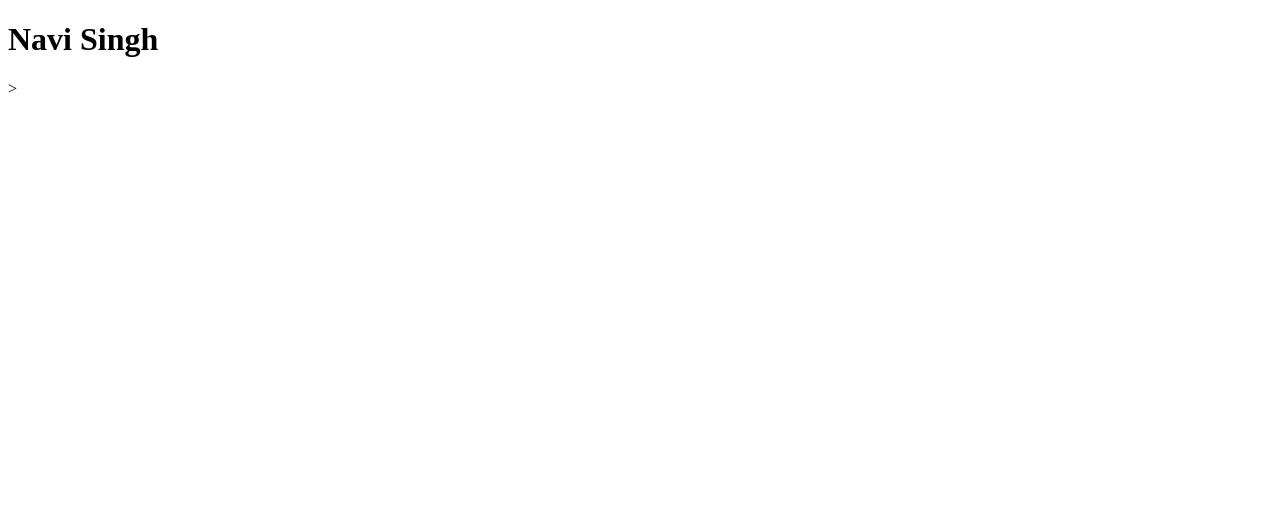
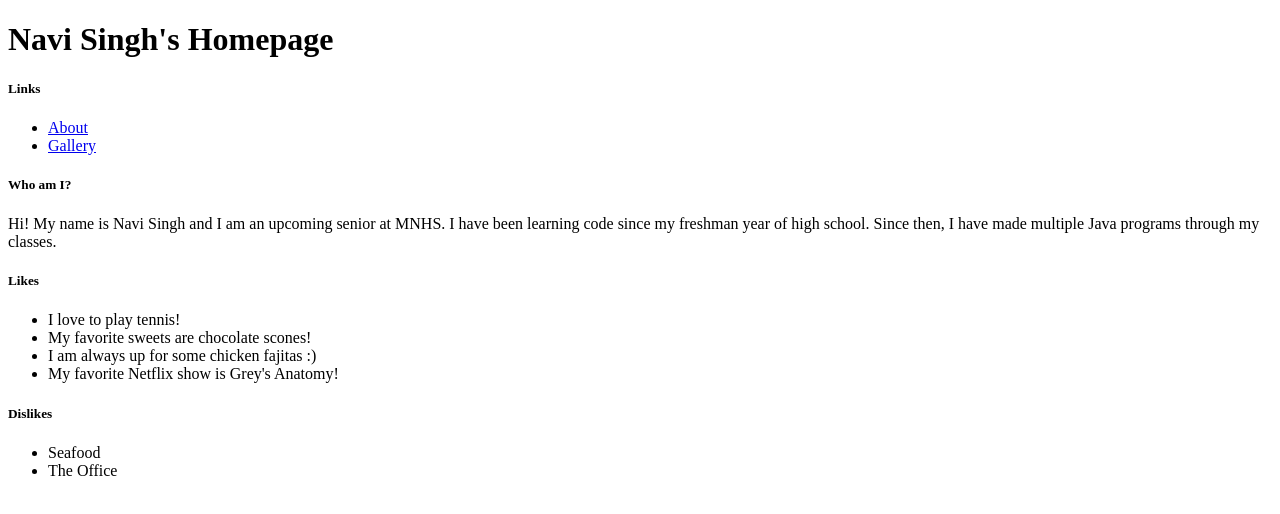
Before and after one commit to navisingh2/Portfolio, a plain HTML site: page index.html in a window 1280 px wide. Drawn offline with Linux system fonts and the light colour scheme.

Commit message:
my first commit

```diff
--- a/index.html
+++ b/index.html
@@ -1,10 +1,37 @@
 <!DOCTYPE html>
 <html>
     <head>
-
+        <meta charset="UTF-8">
+        <title>Homepage</title>
     </head>
 
     <body>
-        <h1>Navi Singh</h1>
+        <h1>Navi Singh's Homepage</h1>
+        <h5>Links</h5>
+        <ul>
+            <li><a href="about.html">About</a></li>
+            <li><a href="gallery.html">Gallery</a></li>
+        </ul>
+
+    <h5>Who am I?</h5>
+    <p>Hi! My name is Navi Singh and I am an upcoming senior at MNHS.
+        I have been learning code since my freshman year of high school. Since
+        then, I have made multiple Java programs through my classes.
+    </p>
+
+    <h5>Likes</h5>
+        <ul>
+            <li>I love to play tennis!</li>
+            <li>My favorite sweets are chocolate scones!</li>
+            <li>I am always up for some chicken fajitas :)</li>
+            <li>My favorite Netflix show is Grey's Anatomy!</li>
+        </ul>
+
+        <h5>Dislikes</h5>
+        <ul>
+            <li>Seafood</li>
+            <li>The Office</li>
+        </ul>
+
     </body>
-</html>>
+</html>
```
Also changed, not shown: about.html (added, +18 -0 lines), gallery.html (added, +10 -0 lines).
